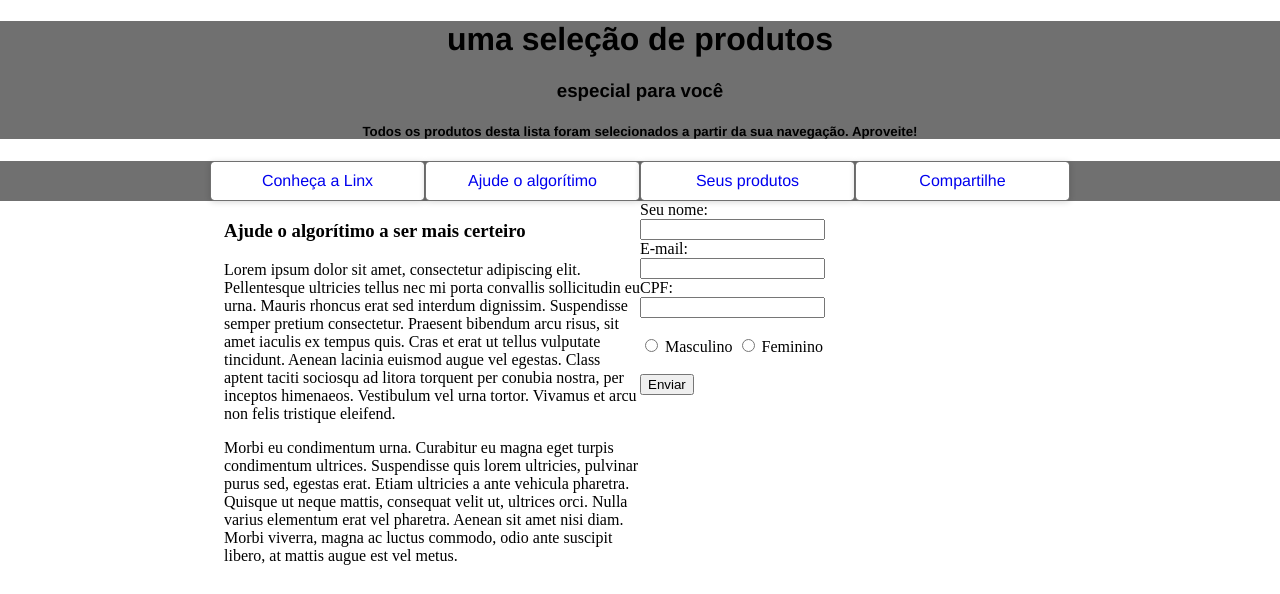
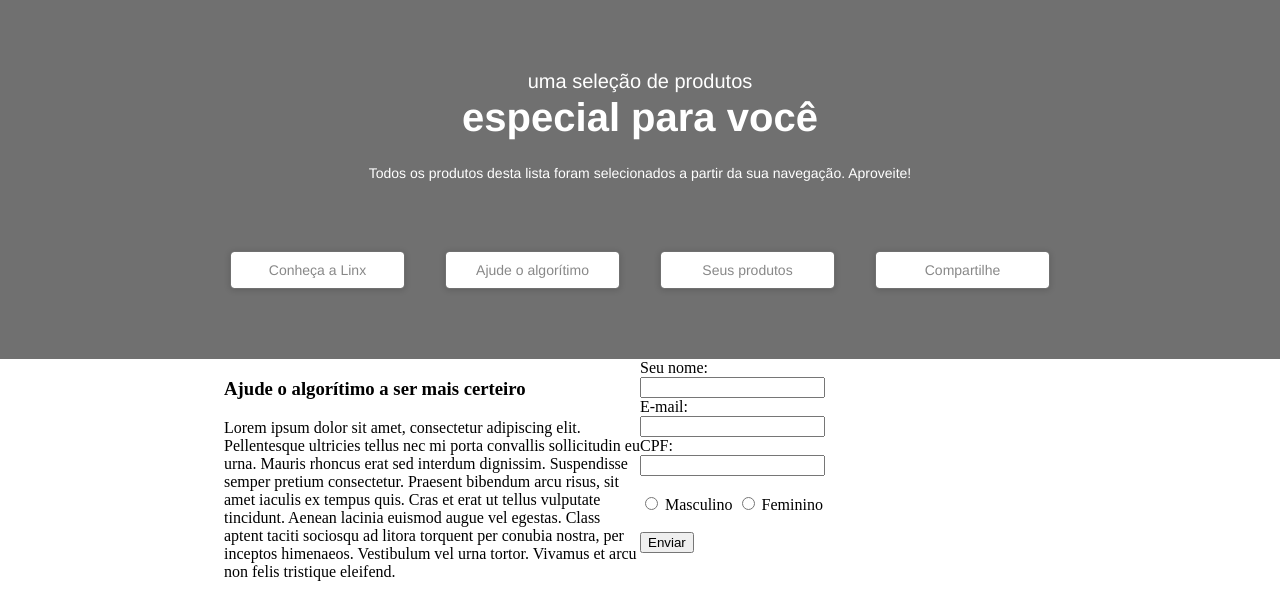
Before and after one commit to gtodesco/products-landing-page, a plain HTML site: page view/index.html in a window 1280 px wide. Shown: the top 594 px of the page. Drawn offline with Linux system fonts and the light colour scheme; files that its build step writes are made by us from their sources.

Commit message:
style: ajusta html
Ajusta html da página de acordo com as refatorações nos estilos

```diff
--- a/view/index.html
+++ b/view/index.html
@@ -4,24 +4,25 @@
     <head>
         <meta charset="UTF-8">
         <meta name="viewport" content="width=device-width, initial-scale=1.0">
-        <link rel="stylesheet" href="../style/index.css">
+        <link rel="stylesheet" href="../assets/global.css">
+        <link rel="stylesheet" href="../assets/index.css">
         <title>Produtos</title>
     </head>
     <body>
-        <header class="p-top-69 text white">
+        <header id="header" class="text white">
             <h1 class="m-auto regular size-7">uma seleção de produtos</h1>
             <h3 class="m-auto size-8">especial para você</h3>
-            <h5 class="regular size-4 mb-auto">
+            <h5 class="mb-auto regular size-4">
                 Todos os produtos desta lista foram selecionados
                 a partir da sua navegação. Aproveite!
             </h5>
         </header>
 
         <nav class="p-50">
-            <a class="button shadow text size-4 grey m-20" href="https://www.linx.com.br/" target="__blank">Conheça a Linx</a>
-            <a class="button shadow text size-4 grey m-20" href="#algorithm">Ajude o algorítimo</a>
-            <a class="button shadow text size-4 grey m-20" href="#products">Seus produtos</a>
-            <a class="button shadow text size-4 grey m-20" href="#newsletter">Compartilhe</a>
+            <a class="button text size-4 grey m-20" href="https://www.linx.com.br/" target="__blank">Conheça a Linx</a>
+            <a class="button text size-4 grey m-20" href="#algorithm">Ajude o algorítimo</a>
+            <a class="button text size-4 grey m-20" href="#products">Seus produtos</a>
+            <a class="button text size-4 grey m-20" href="#newsletter">Compartilhe</a>
         </nav>
 
         <section id="algorithm" style="display: flex;">
@@ -65,7 +66,7 @@
 
             <h3>Sua seleção especial</h3>
 
-            <div class="grid">
+            <div id="products-list">
 
                 <article>
                     <a>
```
